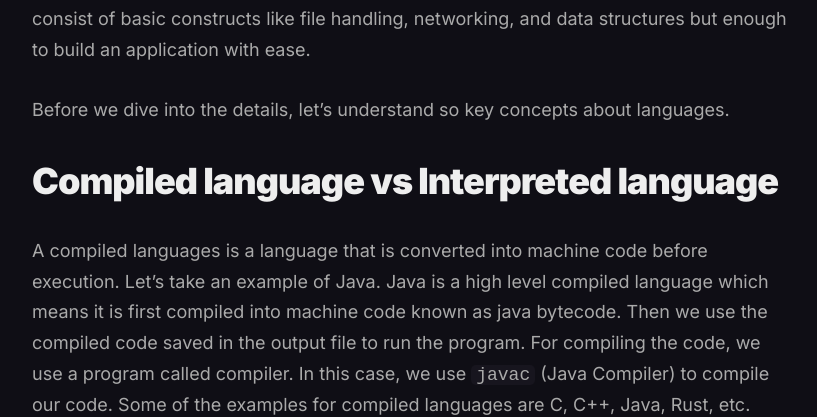
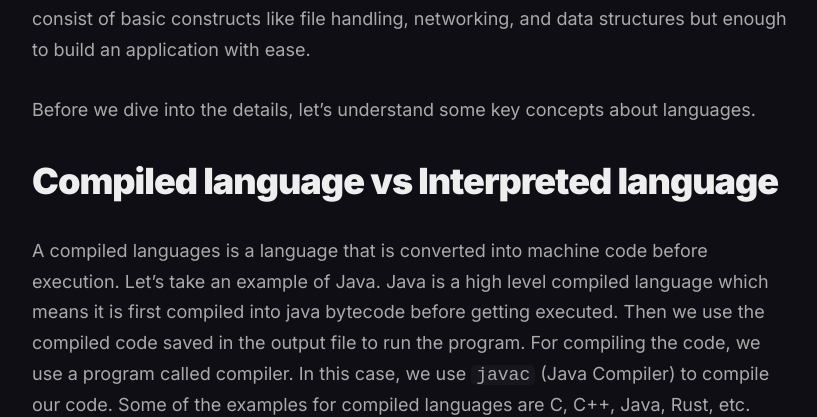
Before and after one commit to AbhigyaKrishna/AbhigyaKrishna.github.io, a Jekyll site: the page built from _posts/2024-05-30-What-is-a-core-language.md, in a window 1280 px wide and 900 px high, scrolled down 846 px. Shown: the part 161-578 px from the top of the window, without its empty margins (228-1045 px from the left). Built offline with Jekyll 4.4.1, drawn with Linux system fonts in a browser that asks for light colours; nearby versions of some CDN libraries; comment, search, counter and statistics services are not loaded; some of the changed text lies outside the part shown.

Commit message:
Fix typo

````diff
--- a/_posts/2024-05-30-What-is-a-core-language.md
+++ b/_posts/2024-05-30-What-is-a-core-language.md
@@ -11,10 +11,10 @@ A core language is a language that is most primitive in nature. It neither very
 These languages do not contain too many helper functions/classes in their standard library. They are designed to be simple, robust and fast. They are the foundation of a language ecosystem.
 Libraries of these languages consist of basic constructs like file handling, networking, and data structures but enough to build an application with ease.
 
-Before we dive into the details, let's understand so key concepts about languages.
+Before we dive into the details, let's understand some key concepts about languages.
 
 # Compiled language vs Interpreted language
-A compiled languages is a language that is converted into machine code before execution. Let's take an example of Java. Java is a high level compiled language which means it is first compiled into machine code known as java bytecode.
+A compiled languages is a language that is converted into machine code before execution. Let's take an example of Java. Java is a high level compiled language which means it is first compiled into java bytecode before getting executed.
 Then we use the compiled code saved in the output file to run the program. For compiling the code, we use a program called compiler. In this case, we use `javac` (Java Compiler) to compile our code. Some of the examples for compiled languages are
 C, C++, Java, Rust, etc.
 
@@ -63,9 +63,11 @@ Most of the interpreted languages are dynamically typed languages as we do not h
 If we talk about mastering a language, you should always start with a core language. By mastering a language, I mean to say that you should be familiar not only with the basics but every nooks and crannies of the languages.
 Here are some of the reasons why you should start with a core language:
 1. **Understanding of language ecosystem**: A core language is the foundation of a language ecosystem. If you master a core language, you will be able to understand the language ecosystem better. You will be able to understand the libraries, frameworks, and tools built around the language.
-2. **Beauty of not abstracting away major code concepts**: A core language has minimal abstraction and helper functions in its core library. On the other hand, other languages tends to abstract away code concepts for the purpose of ease of use. Let's use an example to understand it better.\
-Let's look at a very simple concept of reading a file.\
-For Python, it's a straight forward code:
+2. **Beauty of not abstracting away major code concepts**: A core language has minimal abstraction and helper functions in its core library. On the other hand, other languages tends to abstract away code concepts for the purpose of ease of use. Let's use an example to understand it better.
+
+    Let's look at a very simple concept of reading a file.
+
+    For Python, it's a straight forward code:
     ```py
     with open('file.txt', 'r') as file:
         data = file.read()
````
Also changed, not shown: other parts of _posts/2024-05-30-What-is-a-core-language.md (+1 -1 lines).
